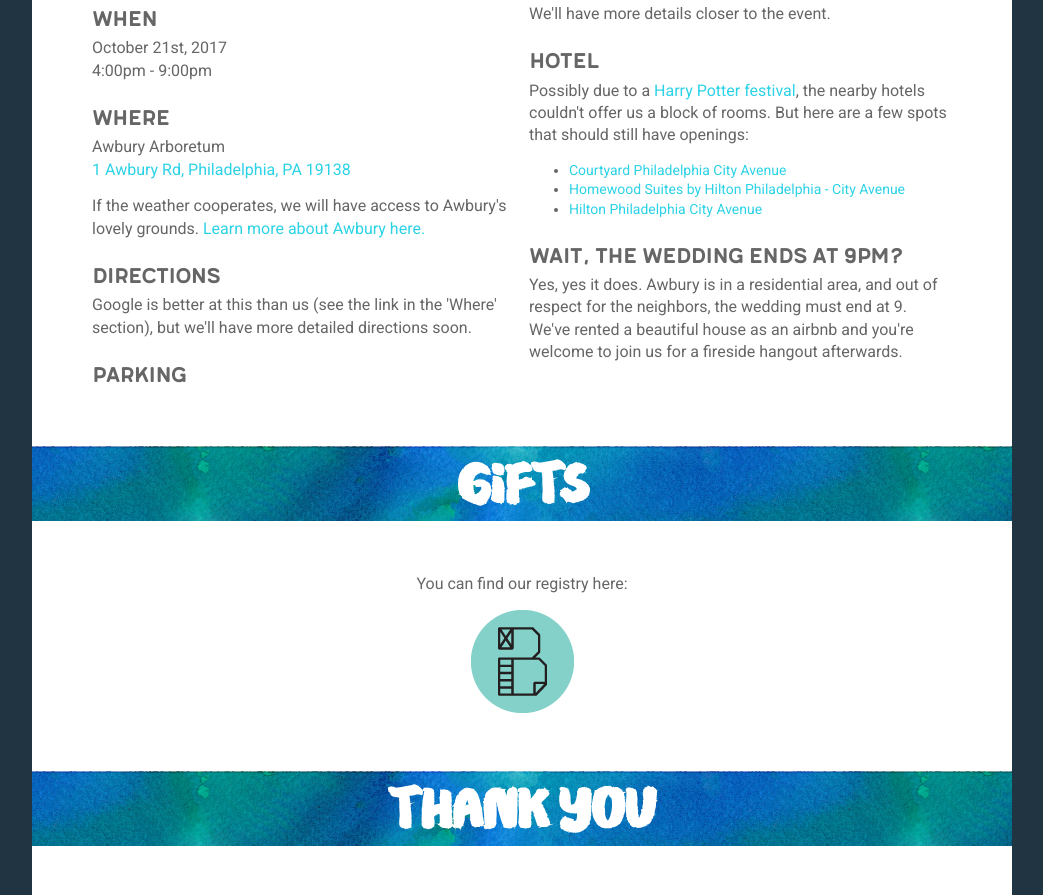
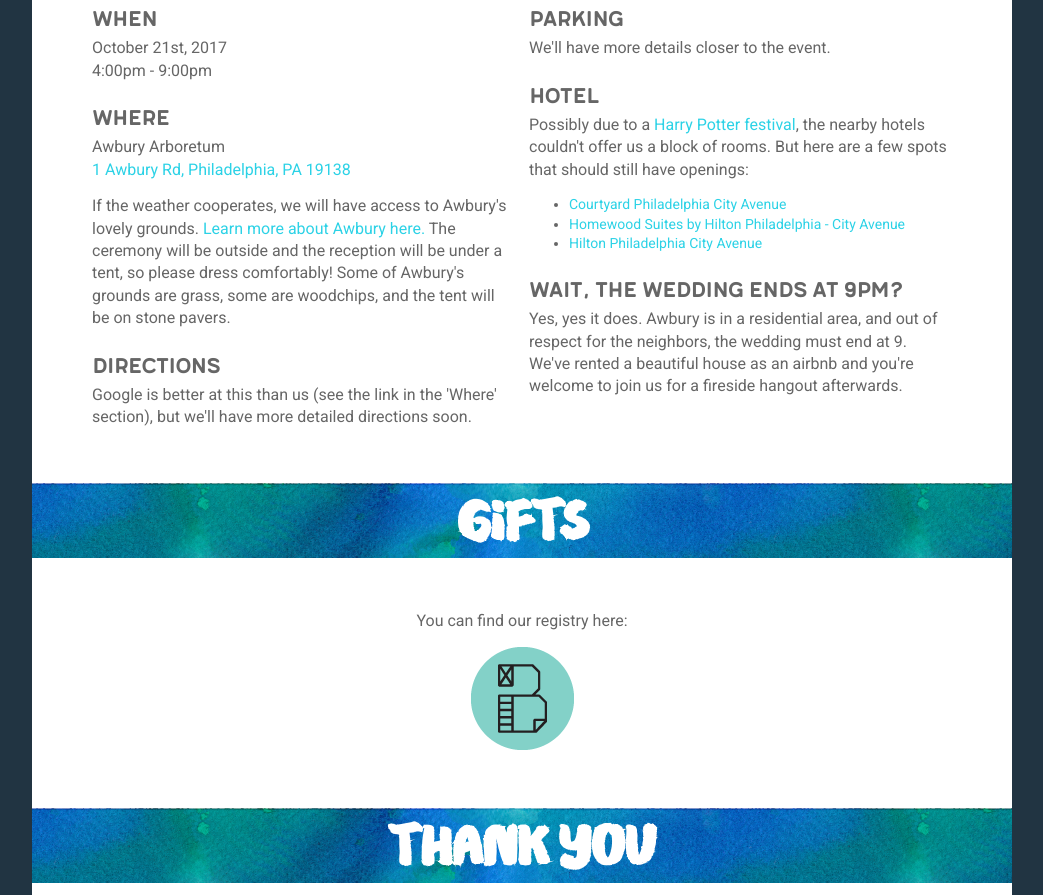
Before and after one commit to adriennemcd/wedding, a website: page index.html in a window 1280 px wide. Shown: the part 919-1814 px from the top of the page, without its empty margins (118-1161 px from the left). Drawn offline with nearby package versions, Linux system fonts and the light colour scheme.

Commit message:
content updates // icon pointer event

```diff
--- a/Static/src/scss/partials/components/_rsvp.scss
+++ b/Static/src/scss/partials/components/_rsvp.scss
@@ -19,6 +19,7 @@
     font-weight: normal;
     color: $white;
     transition: font-size ease-out 300ms, top ease-out 300ms;
+    pointer-events: none;
   }
 
   &.hidden
--- a/index.html
+++ b/index.html
@@ -63,7 +63,8 @@
 						<p>Awbury Arboretum<br />
 							<a href="https://goo.gl/maps/1LSbGbWnGBE2" target="_blank">1 Awbury Rd, Philadelphia, PA 19138</a>
 						</p>
-						<p>If the weather cooperates, we will have access to Awbury's lovely grounds.  <a href="http://awbury.org/" target="_blank">Learn more about Awbury here.</a>
+						<p>If the weather cooperates, we will have access to Awbury's lovely grounds.  <a href="http://awbury.org/" target="_blank">Learn more about Awbury here.</a> The ceremony will be outside and the reception will be under a tent, so please dress comfortably! Some of Awbury's grounds are grass, some are woodchips, and the tent will be on stone pavers.
+						</p>
 						<h3>Directions</h3>
 						<p>Google is better at this than us (see the link in the 'Where' section), but we'll have more detailed directions soon.</p>
 						<h3>Parking</h3>
```
Also changed, not shown: Static/dist/css/main.css.
